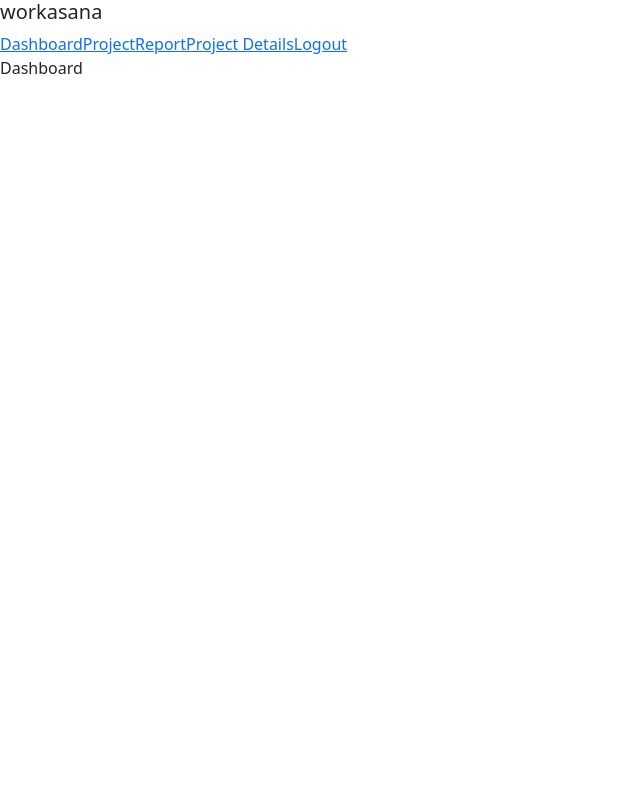
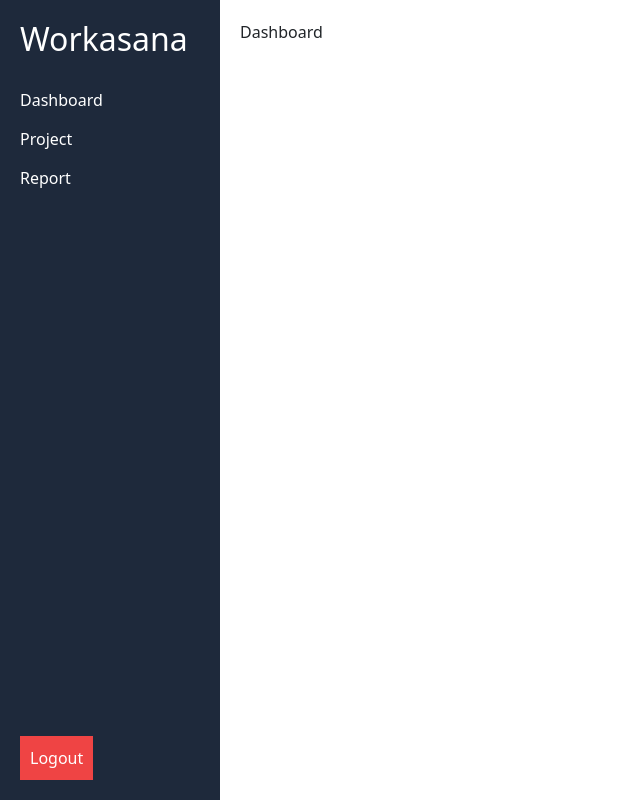
Before and after one commit to Sourabhpande532/TODO_STACK, a React (Create React App) app in the folder client/: page / in a window 1280 px wide. Shown: the whole page, without its empty margins (0-640 px from the left). Built offline with nearby package versions, Linux system fonts and the light colour scheme; sample sign-in values are in the browser's storage.

Commit message:
fix-sidebar issue

```diff
--- a/client/src/App.js
+++ b/client/src/App.js
@@ -1,4 +1,4 @@
-import { BrowserRouter, Routes, Route } from "react-router-dom";
+import { BrowserRouter, Routes, Route, useLocation } from "react-router-dom";
 import { Toaster } from "react-hot-toast";
 import LoginRegister from "./components/LoginRegister";
 import Dashboard from "./pages/Dashboard";
@@ -6,23 +6,29 @@ import PrivateRoute from "./components/protectedRoutes/PrivateRoute";
 import Sidebar from "./components/sidebar/Sidebar";
 import Project from "./pages/Project";
 import Report from "./pages/Report";
+import { useAuth } from "./context/authContext";
 
-function App() {
+function Layout() {
+  const { isAuthenticated } = useAuth();
+  const location = useLocation();
+
+  const hideSidebar = location.pathname === "/signin";
+
   return (
-    <div className=''>
-      <BrowserRouter>
-        <Toaster
-          position='top-right'
-          toastOptions={{
-            style: {
-              fontSize: "1.4rem",
-            },
-          }}
-        />
-        <Sidebar />
+    <div style={{ display: "flex" }}>
+      {/* Sidebar */}
+      {isAuthenticated && !hideSidebar && <Sidebar />}
+
+      {/* Main Content */}
+      <div
+        style={{
+          flex: 1,
+          marginLeft: isAuthenticated && !hideSidebar ? "220px" : "0",
+          padding: "20px",
+        }}>
         <Routes>
-          {/* PUBLIC ROUTES */}
           <Route path='/signin' element={<LoginRegister />} />
+
           <Route
             path='/'
             element={
@@ -31,6 +37,7 @@ function App() {
               </PrivateRoute>
             }
           />
+
           <Route
             path='/project'
             element={
@@ -39,11 +46,28 @@ function App() {
               </PrivateRoute>
             }
           />
-          <Route path='/report' element={<Report />} />
+
+          <Route
+            path='/report'
+            element={
+              <PrivateRoute>
+                <Report />
+              </PrivateRoute>
+            }
+          />
         </Routes>
-      </BrowserRouter>
+      </div>
     </div>
   );
 }
 
+function App() {
+  return (
+    <BrowserRouter>
+      <Toaster position='top-right' />
+      <Layout />
+    </BrowserRouter>
+  );
+}
+
 export default App;
--- a/client/src/components/sidebar/Sidebar.jsx
+++ b/client/src/components/sidebar/Sidebar.jsx
@@ -1,23 +1,73 @@
 import React from "react";
 import { useAuth } from "../../context/authContext";
-import { Link } from "react-router-dom";
+import { Link, useNavigate } from "react-router-dom";
 
 const Sidebar = () => {
   const { isAuthenticated, logout } = useAuth();
+  const navigate = useNavigate();
+
+  const handleLogout = () => {
+    logout();
+    navigate("/signin");
+  };
+
   return (
-    <div>
-      <h5 className='logo'>workasana</h5>
-      <Link to='/'>Dashboard</Link>
-      <Link to='/project'>Project</Link>
-      <Link to='/report'>Report</Link>
-      <Link to='/pd'>Project Details</Link>
-      {isAuthenticated ? (
-        <Link to='/signin'>Logout</Link>
-      ) : (
-        <Link to='/signin'>Login</Link>
-      )}
+    <div style={styles.sidebar}>
+      <h2 style={styles.logo}>Workasana</h2>
+
+      <nav style={styles.nav}>
+        <Link to="/" style={styles.link}>Dashboard</Link>
+        <Link to="/project" style={styles.link}>Project</Link>
+        <Link to="/report" style={styles.link}>Report</Link>
+      </nav>
+
+      <div style={styles.bottom}>
+        {isAuthenticated ? (
+          <button onClick={handleLogout} style={styles.button}>
+            Logout
+          </button>
+        ) : (
+          <Link to="/signin" style={styles.link}>Login</Link>
+        )}
+      </div>
     </div>
   );
 };
 
+const styles = {
+  sidebar: {
+    width: "220px",
+    height: "100vh",
+    background: "#1e293b",
+    color: "white",
+    padding: "20px",
+    position: "fixed",
+    left: 0,
+    top: 0,
+  },
+  logo: {
+    marginBottom: "30px",
+  },
+  nav: {
+    display: "flex",
+    flexDirection: "column",
+    gap: "15px",
+  },
+  link: {
+    color: "white",
+    textDecoration: "none",
+  },
+  bottom: {
+    position: "absolute",
+    bottom: "20px",
+  },
+  button: {
+    padding: "10px",
+    background: "#ef4444",
+    color: "white",
+    border: "none",
+    cursor: "pointer",
+  },
+};
+
 export default Sidebar;
--- a/client/src/index.js
+++ b/client/src/index.js
@@ -4,6 +4,7 @@ import "./index.css";
 import App from "./App";
 import reportWebVitals from "./reportWebVitals";
 import "bootstrap/dist/css/bootstrap.min.css";
+import "bootstrap/dist/js/bootstrap.bundle.min.js";
 import { AuthProvider } from "./context/authContext";
 
 const root = ReactDOM.createRoot(document.getElementById("root"));
--- a/client/src/pages/Dashboard.jsx
+++ b/client/src/pages/Dashboard.jsx
@@ -2,7 +2,7 @@ import React from 'react'
 
 const Dashboard = () => {
   return (
-    <div>Dashboard</div>
+    <div className=''>Dashboard</div>
   )
 }
 
```
Also changed, not shown: client/src/context/authContext.js (+3 -4 lines).
